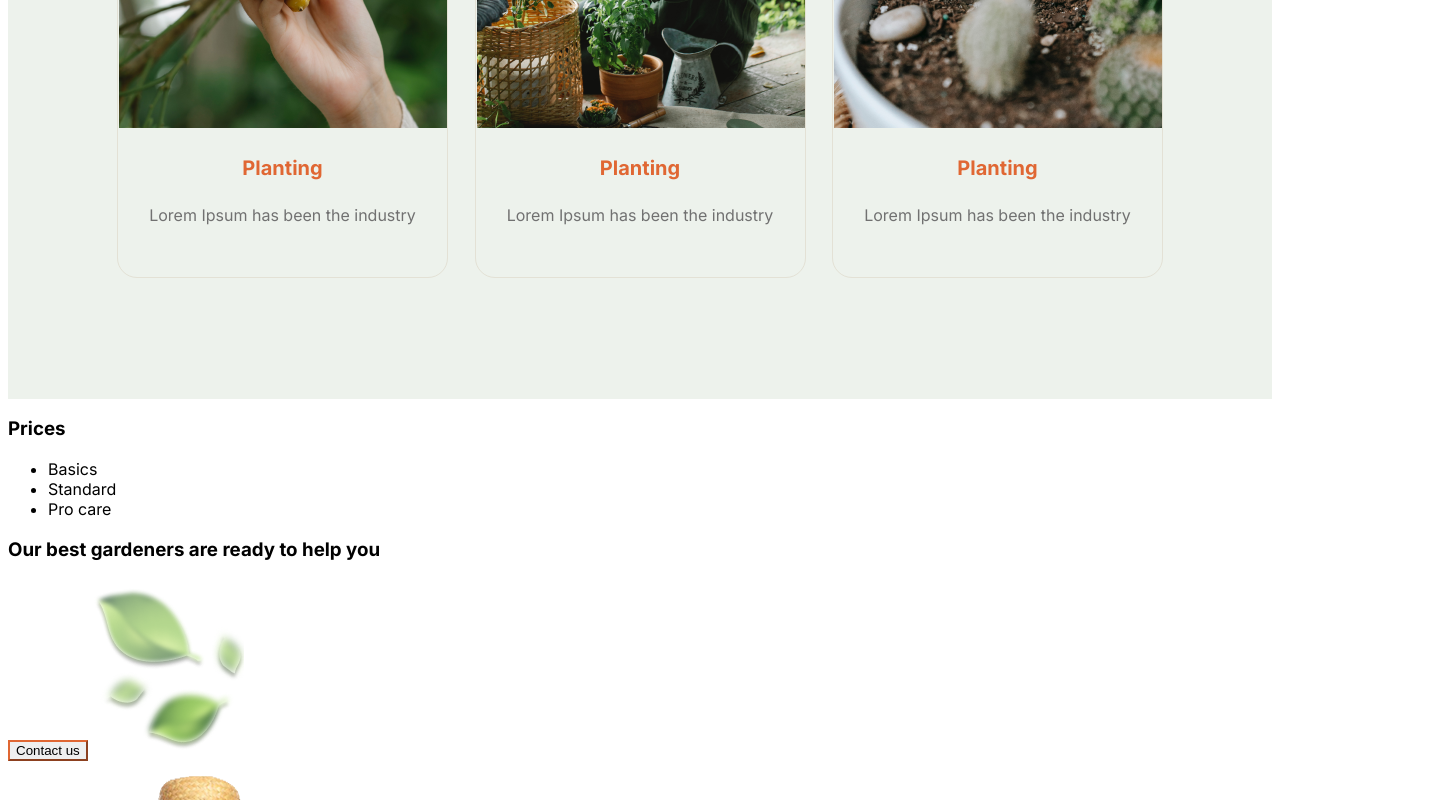
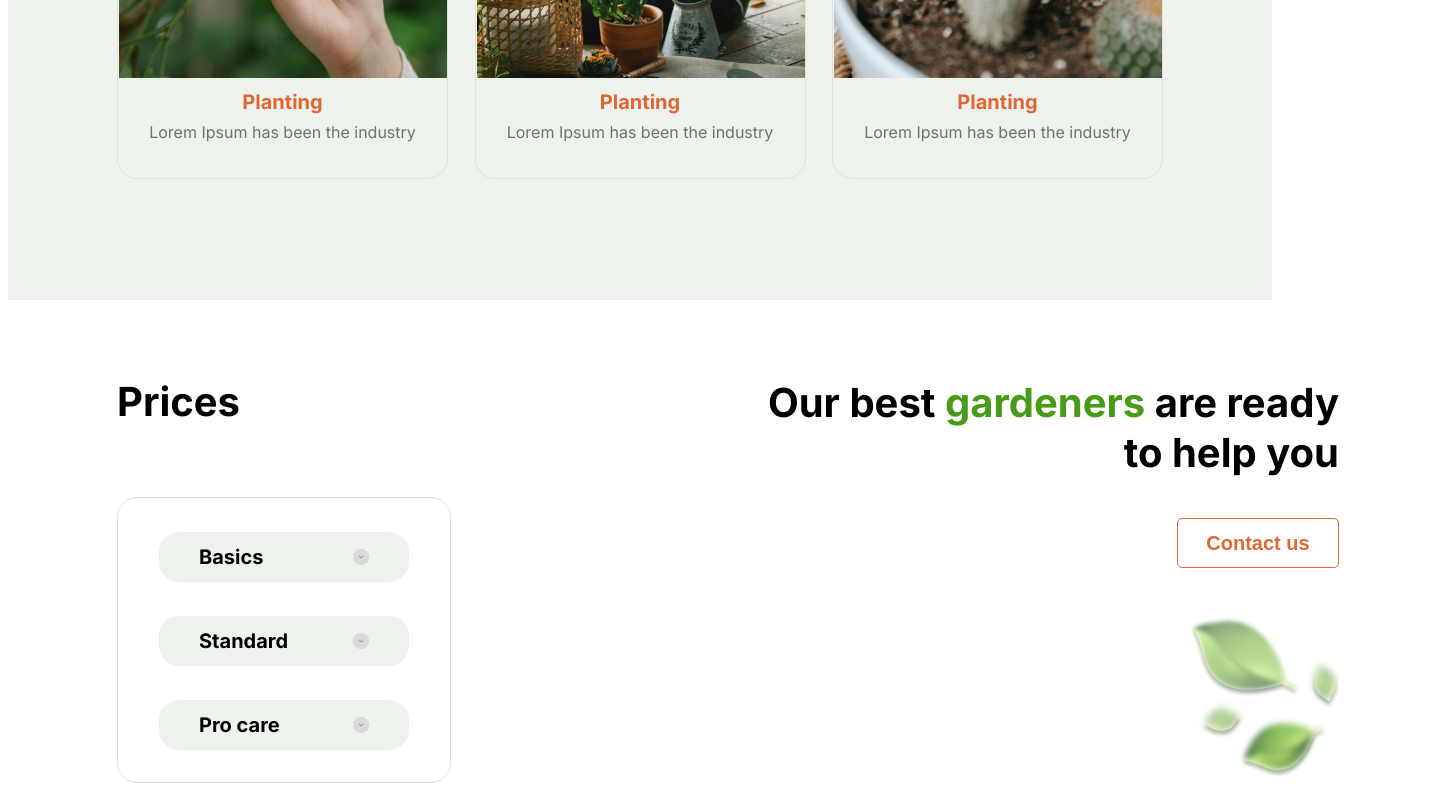
Before and after one commit to aarzybaev/rsschool-cv, a website: page plants/index.html in a window 1280 px wide. Shown: the part 2440-3240 px from the top of the page, 1448 px wide, since content can reach past the window. Drawn offline with Linux system fonts and the light colour scheme; a web font is replaced by a local one.

Commit message:
feat: build prices section

```diff
--- a/plants/index.html
+++ b/plants/index.html
@@ -29,7 +29,7 @@
         <div class="wrapper welcome__wrapper">
             <span class="welcome__img"></span>
             <div class="welcome__content">
-                <h1><span class="welcome-secondary">We grow</span> <span class="welcome-primary">plants</span> <span class="welcome-secondary">and give you oxygen</span></h1>
+                <h1><span class="color-secondary">We grow</span> <span class="color-primary">plants</span> <span class="color-secondary">and give you oxygen</span></h1>
                 <p>Lorem Ipsum is simply dummy text of the printing and typesetting industry. Lorem Ipsum has been the industry's standard dummy text ever since the 1500s.</p>
                 <div class="welcome-button">
                     <button class="button welcome__button">LEARN MORE</button>
@@ -40,7 +40,7 @@
     <section class="about">
         <div class="wrapper about__wrapper">
             <div class="about__content">
-                <h2><span class="about-primary">We are</span> <span class="about-sorbus"> professional experienced</span> <span class="about-primary"> gardeners</span></h2>
+                <h2><span class="color-primary">We are</span> <span class="color-orange"> professional experienced</span> <span class="color-primary"> gardeners</span></h2>
                 <p>Lorem Ipsum is simply dummy text of the printing and typesetting industry. Lorem Ipsum has been the industry's standard dummy text ever since the 1500s, when an unknown printer took a galley of type and scrambled it to make a type specimen book. It has survived not only five centuries, but also the leap into electronic typesetting, remaining essentially unchanged.</p>
             </div>
             <span class="about__img"></span>
@@ -98,20 +98,24 @@
     </section>
     <section class="prices">
         <div class="wrapper">
-            <div class="layout-2-column">
+            <div class="layout-2-column layout-2-column__prices">
+                <div class="col prices__col">
                     <div class="prices__item">
-                    <h3>Prices</h3>
-                    <ul class="price">
-                        <li class="price__item">Basics<span class="icon price__icon"></span></li>
-                        <li class="price__item">Standard<span class="icon price__icon"></span></li>
-                        <li class="price__item">Pro care<span class="icon price__icon"></span></li>
+                        <h3 class="prices__title">Prices</h3>
+                        <ul class="prices-type">
+                            <li class="prices-type__item">Basics<span class="icon prices-type__icon"></span></li>
+                            <li class="prices-type__item">Standard<span class="icon prices-type__icon"></span></li>
+                            <li class="prices-type__item">Pro care<span class="icon prices-type__icon"></span></li>
                         </ul>
                     </div>
+                </div>
+                <div class="col prices__col">
                     <div class="prices__slogan">
                         <div class="slogan">
-                        <h3 class="slogan__title">Our best gardeners are ready to help you</h3>
+                            <h3 class="slogan__title">Our best <span class="color-primary">gardeners</span> are ready to help you</h3>
                             <button class="button slogan-button">Contact us</button>
                             <span class="slogan__img"></span>
+                        </div>
                     </div>
                 </div>
             </div>
--- a/plants/sass/abstract/_constants.scss
+++ b/plants/sass/abstract/_constants.scss
@@ -1,7 +1,7 @@
 $color-background: #EDF2EC;
 $color-primary: #499A18;
 $color-secondary: #717171;
-$color-sorbus: #E06733;
+$color-orange: #E06733;
 $color-link: #010201;
 $color-paragraph: #636060;
 $color-white: #FFF;
--- a/plants/sass/base/_base.scss
+++ b/plants/sass/base/_base.scss
@@ -34,3 +34,15 @@ p {
     line-height: 3.5rem;
     letter-spacing: 0em;
 }
+
+.color-primary {
+    color: $color-primary;
+}
+
+.color-secondary {
+    color: $color-secondary;
+}
+
+.color-orange {
+    color: $color-orange;
+}
--- a/plants/sass/base/_buttons.scss
+++ b/plants/sass/base/_buttons.scss
@@ -1,3 +1,3 @@
 .button {
-    border-color: $color-sorbus;
+    border-color: $color-orange;
 }
--- a/plants/sass/components/_about.scss
+++ b/plants/sass/components/_about.scss
@@ -26,7 +26,7 @@
 }
 
 .about-sorbus {
-    color: $color-sorbus;
+    color: $color-orange;
     font-size: 4.0rem;
     font-weight: 400;
     line-height: 5.2rem;
--- a/plants/sass/components/_contact.scss
+++ b/plants/sass/components/_contact.scss
@@ -1,4 +1,4 @@
-.contacts {
+.contact {
     background: $color-background;
 }
 .contact__img {
--- a/plants/sass/components/_prices.scss
+++ b/plants/sass/components/_prices.scss
@@ -4,3 +4,102 @@
     height: 175px;
     display: inline-block;
 }
+
+.layout-2-column__prices {
+    width: 1440px;
+    height: 560px;
+    display: flex;
+    justify-content: center;
+}
+.prices__col {
+    padding: 0;
+    margin: 0;
+}
+
+.prices__item {
+    width: 611px;
+    height: 405px;
+    display: flex;
+    flex-direction: column;
+    align-items:flex-start;
+    justify-content: space-between;
+}
+
+.prices__title {
+    font-size: 4.0rem;
+    font-weight: 700;
+    line-height: 4.8rem;
+    letter-spacing: 0em;
+    color: $color-black;
+    padding: 0;
+    margin: 0;
+}
+
+.slogan__title {
+    font-size: 4.0rem;
+    font-weight: 700;
+    line-height: 5.0rem;
+    letter-spacing: 0em;
+    color: $color-black;
+    text-align: right;
+    padding: 0;
+    margin: 0;
+}
+
+.prices-type {
+    display: flex;
+    align-items: center;
+    flex-direction: column;
+    width: 332px;
+    height: 284px;
+    border: 1px solid $color-border;
+    border-radius: 20px;
+    margin: 0;
+    padding: 0;
+}
+
+.prices-type__item {
+    list-style: none;
+    width: 170px;
+    height: 50px;
+    background-color: $color-background;
+    border-radius: 20px;
+    font-size: 2.0rem;
+    font-weight: 700;
+    line-height: 2.0rem;
+    color: $color-black;
+    display: flex;
+    align-items: center;
+    justify-content: space-between;
+    padding: 0 40px;
+    margin-top: 34px;
+
+}
+
+.prices-type__icon {
+    background-image: url(img/accordion_btn.png);
+    width: 16px;
+    height: 16px;
+    display: inline-block;
+}
+
+.slogan {
+    display: flex;
+    flex-direction: column;
+    align-items: flex-end;
+    justify-content: space-between;
+    width: 611px;
+    height: 405px;
+}
+
+.slogan-button {
+    width: 162px;
+    height: 50px;
+    background: $color-white;
+    color: $color-orange;
+    border-radius: 5px;
+    border: 1px solid $color-orange;
+    font-size: 2.0rem;
+    font-weight: 700;
+    line-height: 2.6rem;
+}
--- a/plants/sass/components/_service.scss
+++ b/plants/sass/components/_service.scss
@@ -76,8 +76,8 @@
     line-height: 2.6rem;
     letter-spacing: 0em;
     background: $color-background;
-    color: $color-sorbus;
-    border: 1px solid $color-sorbus;
+    color: $color-orange;
+    border: 1px solid $color-orange;
     border-radius: 5px;
     padding: 12px 40px;
 }
@@ -95,12 +95,14 @@
 }
 
 .service-card__title {
-    color: $color-sorbus;
+    color: $color-orange;
     font-size: 2.0rem;
     font-weight: 700;
     line-height: 2.0rem;
     letter-spacing: 0em;
     text-align: center;
+    padding: 10px 0;
+    margin: 0;
 }
 
 .service-card__description {
@@ -110,4 +112,5 @@
     line-height: 2.0rem;
     letter-spacing: 0em;
     text-align: center;
+    margin: 0;
 }
--- a/plants/sass/components/_welcome.scss
+++ b/plants/sass/components/_welcome.scss
@@ -34,7 +34,7 @@
     width: 158px;
     height: 44px;
     border-radius: 10px;
-    border: 2px solid $color-sorbus;
+    border: 2px solid $color-orange;
     font-size: 1.6rem;
     font-weight: 400;
     line-height: 2.0rem;
--- a/plants/sass/layout/_header.scss
+++ b/plants/sass/layout/_header.scss
@@ -28,7 +28,7 @@
     color: $color-link;
 }
 .navigation__link_active {
-    color: $color-sorbus;
+    color: $color-orange;
 }
 .logo {
     font-size: 1.6rem;
--- /dev/null
+++ b/plants/sass/layout/_layout-2-column.scss
@@ -0,0 +1,4 @@
+.layout-2-column {
+    display: flex;
+    align-items: center;
+}
--- a/plants/sass/style.scss
+++ b/plants/sass/style.scss
@@ -3,11 +3,13 @@
 //Base
 @import "base/base";
 @import "base/buttons";
+
 //Layouts
 @import "layout/wrapper";
 @import "layout/header";
 @import "layout/footer";
 @import "layout/layout-3-column";
+@import "layout/layout-2-column";
 
 //Components
 @import "components/welcome";
```
Also changed, not shown: plants/package.json (added, +12 -0 lines), plants/img/accordion_btn.jpg (added), plants/style.css, 2 other files. Lines whose indentation alone changed are shown as unchanged.
